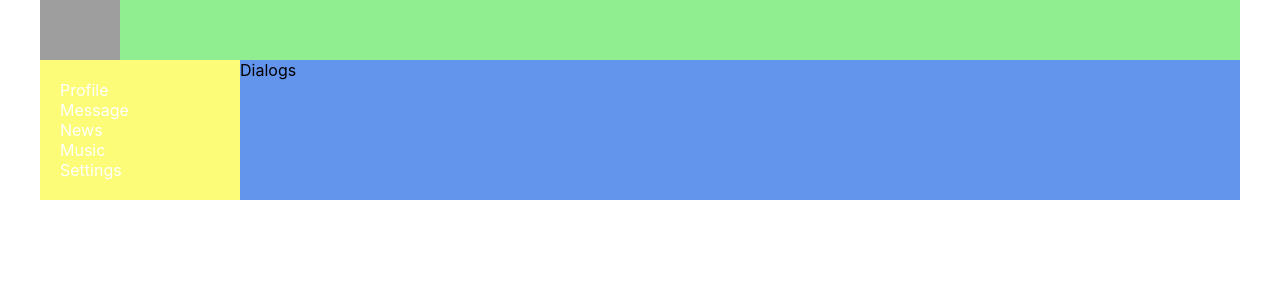
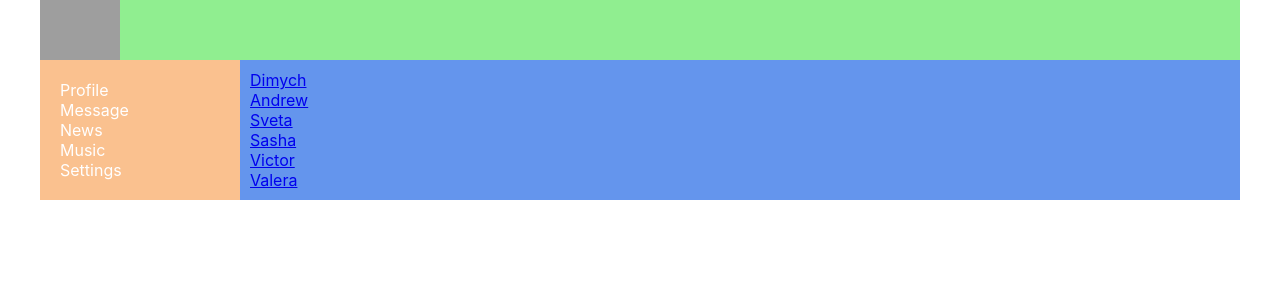
Before and after one commit to Vladislava251/Study-React, a React (Create React App) app: page /dialogs in a window 1280 px wide. Shown: the top 300 px of the page. Built offline with nearby package versions, Linux system fonts and the light colour scheme; grey boxes are pictures that could not be loaded.

Commit message:
props for dialogs

```diff
--- a/src/App.js
+++ b/src/App.js
@@ -13,8 +13,8 @@ function App() {
         <Navbar />
         <div className="app-wrapper-content">
           <Routes>
-            <Route path="/dialogs" element={<Dialogs />} />
-            <Route path="/profile" element={<Profile />} />
+            <Route exact path="/dialogs" element={<Dialogs />} />
+            <Route exact path="/profile" element={<Profile />} />
           </Routes>
         </div>
       </div>
--- a/src/components/Dialogs/Dialogs.jsx
+++ b/src/components/Dialogs/Dialogs.jsx
@@ -1,10 +1,40 @@
 import React from "react";
+import { NavLink, Routes, Route, BrowserRouter } from "react-router-dom";
 import s from "./Dialogs.module.css";
+
+const DialogItem = (props) => {
+    return (
+        <div className={s.dialog + ' ' + s.active}>
+            <NavLink to={`/dialogs/${props.id}`}>{props.name}</NavLink>
+        </div>
+    );
+};
+
+const Message = (props) => {
+    <div className={s.message}>{props.message}</div>
+};
 
 function Dialogs(props) {
     return (
-        <div className={s.item}>
-            Dialogs
+        <div className={s.dialogs}>
+            <div className={s.dialogsItems}>
+                <DialogItem name="Dimych" id="1" />
+                <DialogItem name="Andrew" id="2" />
+                <DialogItem name="Sveta" id="3" />
+                <DialogItem name="Sasha" id="4" />
+                <DialogItem name="Victor" id="5" />
+                <DialogItem name="Valera" id="6" />
+            </div>
+            <div className={s.messages}>
+                <Routes>
+                    <Route path="/dialogs/1" element={<Message message="Hi" />} />
+                    <Route path="/dialogs/2" element={<Message message="How is your IT-Kamasutra?" />} />
+                    <Route path="/dialogs/3" element={<Message message="Yo" />} />
+                    <Route path="/dialogs/4" element={<Message message="Yo" />} />
+                    <Route path="/dialogs/5" element={<Message message="Yo" />} />
+                    <Route path="/dialogs/6" element={<Message message="Yo" />} />
+                </Routes>
+            </div>
         </div>
     );
 }
--- a/src/components/Dialogs/Dialogs.module.css
+++ b/src/components/Dialogs/Dialogs.module.css
@@ -0,0 +1,24 @@
+.dialogs {
+    display: grid;
+    grid-template-columns: 2fr 10fr;
+}
+
+.dialogsItems {
+    padding: 10px;
+}
+
+.dialogsItems .active {
+    color: gold;
+}
+
+.messages {
+    padding: 10px;
+}
+
+.dialog {
+
+}
+
+.messages .message {
+
+}
--- a/src/components/Navbar/Navbar.jsx
+++ b/src/components/Navbar/Navbar.jsx
@@ -6,10 +6,10 @@ function Navbar() {
     return (
         <nav className={s.nav}>
             <div className={s.item}>
-                <NavLink exact to="/profile" activeClassName={s.activeLink}>Profile</NavLink>
+                <NavLink to="/profile" activeClassName={s.activeLink}>Profile</NavLink>
             </div>
             <div className={s.item}>
-                <NavLink exact to="/dialogs" activeClassName={s.activeLink}>Message</NavLink>
+                <NavLink to="/dialogs" activeClassName={s.activeLink}>Message</NavLink>
             </div>
             <div className={s.item}>
                 <NavLink to="#s">News</NavLink>
--- a/src/components/Navbar/Navbar.module.css
+++ b/src/components/Navbar/Navbar.module.css
@@ -1,6 +1,6 @@
 .nav {
     grid-area: n;
-    background-color: rgb(252, 252, 120);
+    background-color: rgb(250, 193, 143);
     padding: 20px;
 }
 
--- a/src/components/Profile/Profile.jsx
+++ b/src/components/Profile/Profile.jsx
@@ -1,14 +1,12 @@
 import React from "react";
 import "./Profile.module.css";
+import ProfileInfo from "./ProfileInfo/ProfileInfo";
 import MyPosts from "./MyPosts/MyPosts";
 
 function Profile() {
     return (
         <div className="content">
-            <div>
-                <img src="https://images.ctfassets.net/hrltx12pl8hq/7yQR5uJhwEkRfjwMFJ7bUK/dc52a0913e8ff8b5c276177890eb0129/offset_comp_772626-opt.jpg?fit=fill&w=800&h=300"></img>
-            </div>
-            <div>ava + description</div>
+            <ProfileInfo/>
             <MyPosts/>
         </div>
     );
--- /dev/null
+++ b/src/components/Profile/ProfileInfo/ProfileInfo.jsx
@@ -0,0 +1,15 @@
+import React from "react";
+import "./ProfileInfo.module.css";
+
+function ProfileInfo() {
+    return (
+        <div>
+            <div>
+                <img src="https://images.ctfassets.net/hrltx12pl8hq/7yQR5uJhwEkRfjwMFJ7bUK/dc52a0913e8ff8b5c276177890eb0129/offset_comp_772626-opt.jpg?fit=fill&w=800&h=300"></img>
+            </div>
+            <div>ava + description</div>
+        </div>
+    );
+}
+
+export default ProfileInfo;
```
Also changed, not shown: src/components/Profile/ProfileInfo/ProfileInfo.module.css (added).
